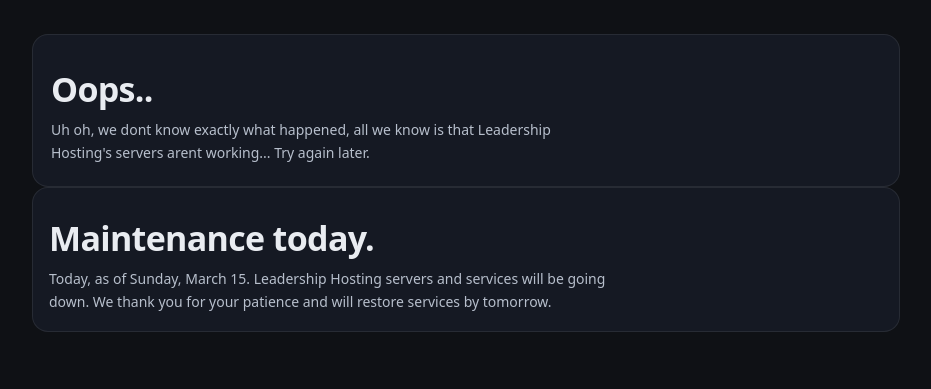
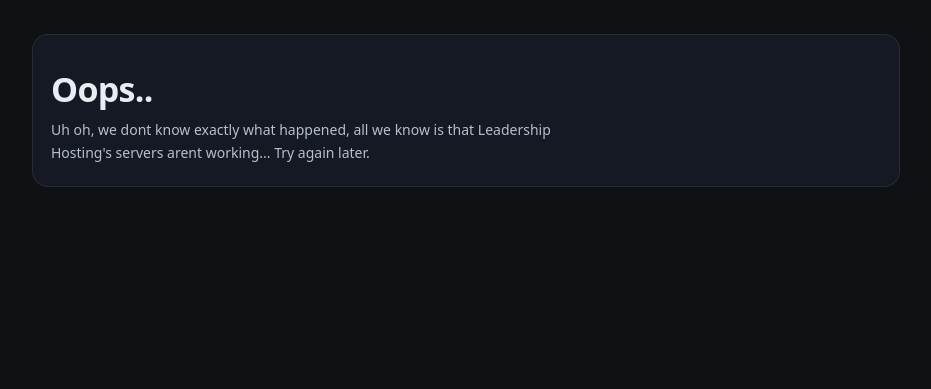
Before and after one commit to WGKthesecond/Leadershiphostingdowntime, a plain HTML site: page index.html in a window 1280 px wide. Shown: the whole page, without its empty margins (174-1105 px from the left). Drawn offline with Linux system fonts and the light colour scheme.

Commit message:
Remove maintenance notification from index.html
Removed maintenance notification section from index.html.

```diff
--- a/index.html
+++ b/index.html
@@ -138,17 +138,6 @@
 
         </p>
       </div>
-
-      <div class="card">
-
-        <h2>Maintenance today.</h2>
-
-        <p class="sub">
-
-         Today, as of Sunday, March 15. Leadership Hosting servers and services will be going down. We thank you for your patience and will restore services by tomorrow.
-
-        </p>
-      </div>
     </section>
    </div>
 </body>
```
